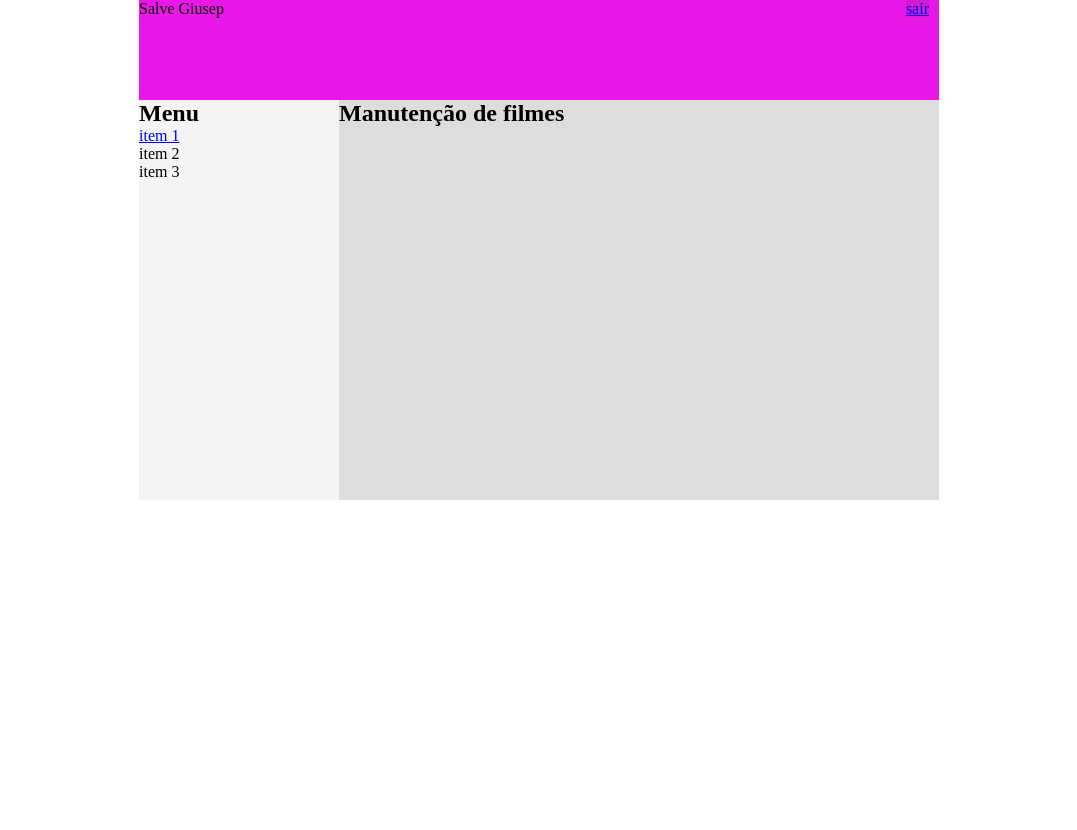
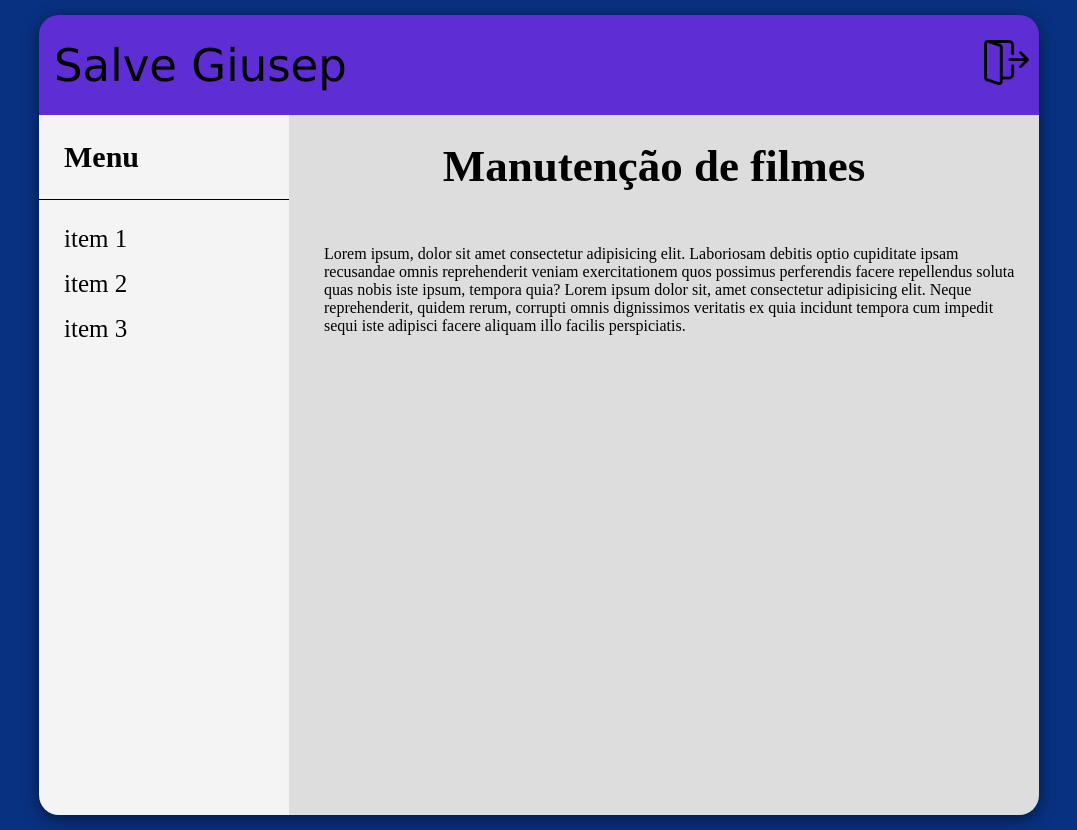
Before and after one commit to AryelsonUniube/php_estudos, a PHP site: page /src/principal.php in a window 1280 px wide. Shown: the whole page, without its empty margins (101-1178 px from the left). Before the commit the page ends 500 px from the top, so only its background shows below. Run offline with PHP 8.4, Linux system fonts and the light colour scheme; a user stored in the database is signed in.

Commit message:
style uptade

```diff
--- a/css/global.css
+++ /dev/null
@@ -1,7 +0,0 @@
-*{
-    margin: 0;
-    padding: 0;
-    border: none;
-    outline: none;
-    box-sizing: border-box;
-}
--- /dev/null
+++ b/css/principal.css
@@ -0,0 +1,121 @@
+body {
+  background-color: #093181;
+  background-size: cover;
+  margin: 0;
+}
+.body {
+  box-shadow: 0px 4px 15px rgba(0, 0, 0, 0.5);
+  border-radius: 20px;
+
+  width: 1000px;
+  height: 800px;
+  margin: 15px auto;
+
+}
+.content{
+  width: 100%;
+  height: 100%;
+
+}
+
+.haeder {
+  border-top-left-radius: 20px;
+  border-top-right-radius: 20px;
+  display: flex;
+  justify-content: center;
+  align-items: center;
+  min-height: 100px;
+  width: 100%;
+  background-color: #5f2dd4;
+}
+
+.name {
+  width: 50%;
+  height: 100%;
+  float: left;
+  font-size: 45px;
+  font-family: 'Lucida Sans', 'Lucida Sans Regular', 'Lucida Grande', 'Lucida Sans Unicode', Geneva, Verdana, sans-serif;
+  margin-left: 15px;
+}
+
+.box_button {
+  width: 50%;
+  height: 100%;
+  float: left;
+  text-align: right;
+}
+
+.button {
+  margin-right: 10px;
+}
+
+.sidebar {
+  width: 250px;
+  height: calc(100% - 100px);
+  background-color: #f4f4f4;
+  float: left;
+  border-bottom-left-radius: 20px;
+}
+a{
+  color: inherit;
+  text-decoration: none;
+  font-size: 25px;
+  margin-left: 25px;
+
+}
+
+.sidebar p {
+  width: 100%;
+  height: 5%;
+  margin: 0;
+  margin-bottom: 10px;
+  color: black;
+}
+.sidebar p:hover{
+  font-style: italic;
+}
+
+.main {
+  height: calc(100% - 100px);
+  background-color: #ddd;
+  width: calc(100% - 250px);
+  float: left;
+  border-bottom-right-radius: 20px;
+}
+
+.button a img{
+  height: 45px;
+}
+.button a img:hover{
+  height: 50px;
+  color: rgb(46, 46, 46);
+}
+
+.title{
+
+  font-size: 30px;
+}
+
+.title.main{
+  border-radius: none;
+  margin-top: 25px;
+  font-size: 45px;
+  width: 100%;
+  height: 10%;
+  text-align: center;
+}
+.title.menu{
+
+  padding: 25px;
+ border-bottom:1px solid black;
+ margin-top: 0;
+}
+
+.main.content{
+  width: calc(100% - 20px);
+  height: calc(100% - 20px);
+
+}
+.main p{
+  margin-left: 35px;
+}
--- a/css/style.css
+++ /dev/null
@@ -1,44 +0,0 @@
-.body {
-  width: 800px;
-  margin: 0 auto;
-}
-
-.haeder {
-  min-height: 100px;
-  width: 100%;
-  background-color: rgb(233, 24, 233);
-}
-
-.name {
-  width: 50%;
-  float: left;
-}
-
-.box_button {
-  width: 50%;
-  float: left;
-  text-align: right;
-}
-
-.button {
-  background-color: rgb(206, 28, 206);
-  margin-right: 10px;
-}
-
-.sidebar {
-  width: 200px;
-  background-color: #f4f4f4;
-  min-height: 400px;
-  float: left;
-}
-
-.sidebar p {
-  color: black;
-}
-
-.main {
-  background-color: #ddd;
-  min-height: 400px;
-  width: 600px;
-  float: left;
-}
--- a/index.php
+++ b/index.php
@@ -5,7 +5,7 @@
     <meta charset="UTF-8">
     <meta name="viewport" content="width=device-width, initial-scale=1.0">
     <link rel="stylesheet" href="./css/formulario.css">
-    <link rel="stylesheet" href="./css/global.css">
+
     <title>Document</title>
 </head>
 
--- a/src/principal.php
+++ b/src/principal.php
@@ -5,28 +5,41 @@
 <head>
     <meta charset="UTF-8">
     <meta name="viewport" content="width=device-width, initial-scale=1.0">
-    <link rel="stylesheet" href="../css/global.css">
-    <link rel="stylesheet" href="../css/style.css">
+    <link rel="stylesheet" href="../css/principal.css">
+
+
 
     <title>Document</title>
 </head>
 
 <body>
     <div class="body">
+        <div class="content">
             <div class="haeder">
                 <div class="name"><span>Salve <?= $_SESSION['nome']; ?></span></div>
                 <div class="box_button"><span class="button">
-                    <a href="sair.php">sair</a>
+                        <a href="sair.php"><img src="../img/1828427.png" alt="Sair"></a>
                     </span></div>
             </div>
             <div class="sidebar">
-            <h2>Menu</h2>
+                <h2 class="title menu">Menu</h2>
                 <p><a href="item.php">item 1</a></p>
-            <p>item 2 </p>
-            <p>item 3</p>
+                <p><a href="item.php">item 2</a> </p>
+                <p><a href="item.php">item 3</a></p>
             </div>
             <div class="main">
-            <h2>Manutenção de filmes</h2>
+                <div class="main content">
+                    <h2 class="title main">Manutenção de filmes</h2>
+                    <p>Lorem ipsum, dolor sit amet consectetur adipisicing elit. Laboriosam debitis optio cupiditate
+                        ipsam
+                        recusandae omnis reprehenderit veniam exercitationem quos possimus perferendis facere
+                        repellendus
+                        soluta quas nobis iste ipsum, tempora quia?
+                        Lorem ipsum dolor sit, amet consectetur adipisicing elit. Neque reprehenderit, quidem rerum,
+                        corrupti omnis dignissimos veritatis ex quia incidunt tempora cum impedit sequi iste adipisci
+                        facere aliquam illo facilis perspiciatis.</p>
+                </div>
+            </div>
         </div>
     </div>
 </body>
```
Also changed, not shown: css/formulario.css (+16 -23 lines), img/1828427.png (added). Lines whose indentation alone changed are shown as unchanged.
